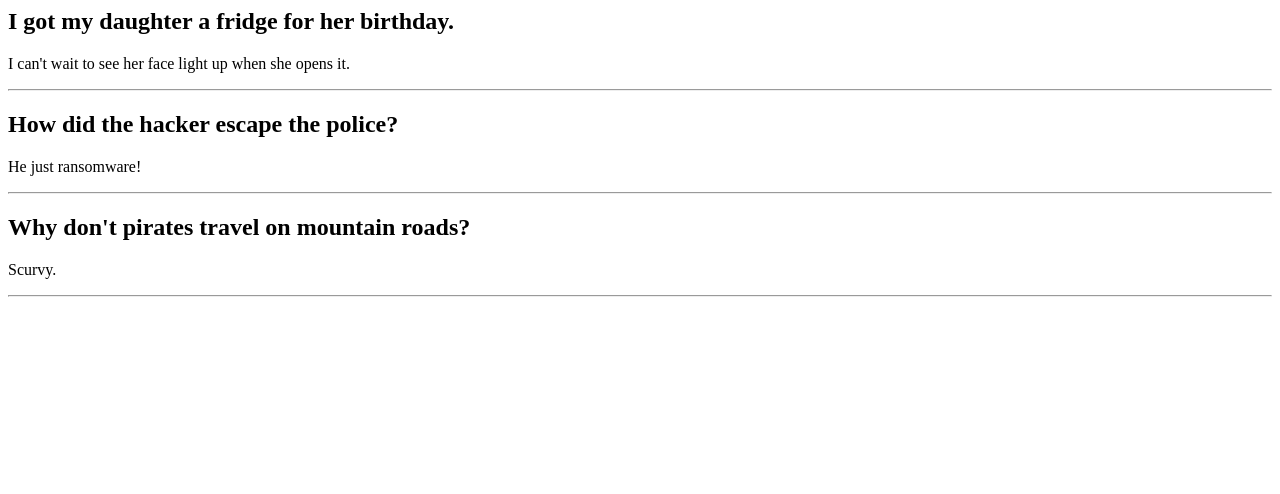
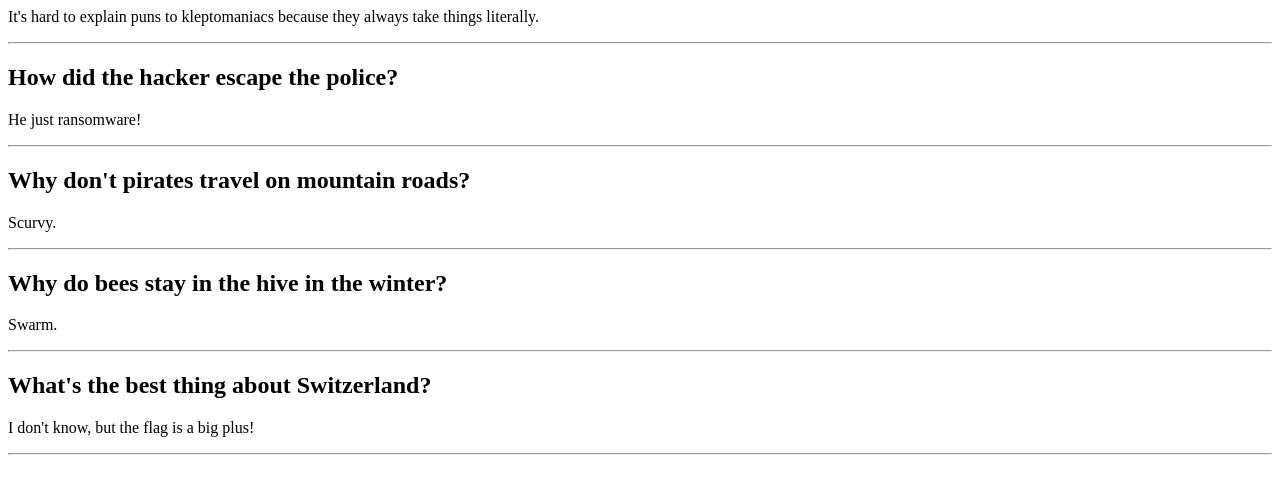
Before and after one commit to KSapalska/Data-Driven_React, a React (Vite) app: page / in a window 1280 px wide. Shown: the top 494 px of the page. Built offline with nearby package versions, Linux system fonts and the light colour scheme.

Commit message:
Non string props

```diff
--- a/src/App.jsx
+++ b/src/App.jsx
@@ -49,26 +49,38 @@ export default App */
 
 import Joke from "./components/Joke.jsx";
 
+
 export default function App() {
     return (
-        <>
+        <main>
             <Joke
-        setup= "I got my daughter a fridge for her birthday."
-        punchline= "I can't wait to see her face light up when she opens it."
-
+                punchline="It's hard to explain puns to kleptomaniacs because they always take things literally."
+                upvotes={10}
+                isPun={true}
+                comments={[
+                    {author: "", text: "", title: ""},
+                    {author: "", text: "", title: ""}]}
             />
-
-
             <Joke
-        setup= "How did the hacker escape the police?"
-        punchline= "He just ransomware!"
+                setup="How did the hacker escape the police?"
+                punchline="He just ransomware!"
+                isPun={true}
             />
-
             <Joke
-        setup= "Why don't pirates travel on mountain roads?"
-        punchline= "Scurvy."
+                setup="Why don't pirates travel on mountain roads?"
+                punchline="Scurvy."
+                isPun={true}
             />
-
-        </>
+            <Joke
+                setup="Why do bees stay in the hive in the winter?"
+                punchline="Swarm."
+                isPun={true}
+            />
+            <Joke
+                setup="What's the best thing about Switzerland?"
+                punchline="I don't know, but the flag is a big plus!"
+                isPun={false}
+            />
+        </main>
     )
 }
--- a/src/components/Joke.jsx
+++ b/src/components/Joke.jsx
@@ -1,6 +1,9 @@
 export default function Joke(props) {
-    return (
+  console.log(props)
+  return (
+
       <div>
+
         <h2>{props.setup}</h2>
         <p>{props.punchline}</p>
         <hr />
```
Lines whose indentation alone changed are shown as unchanged.
